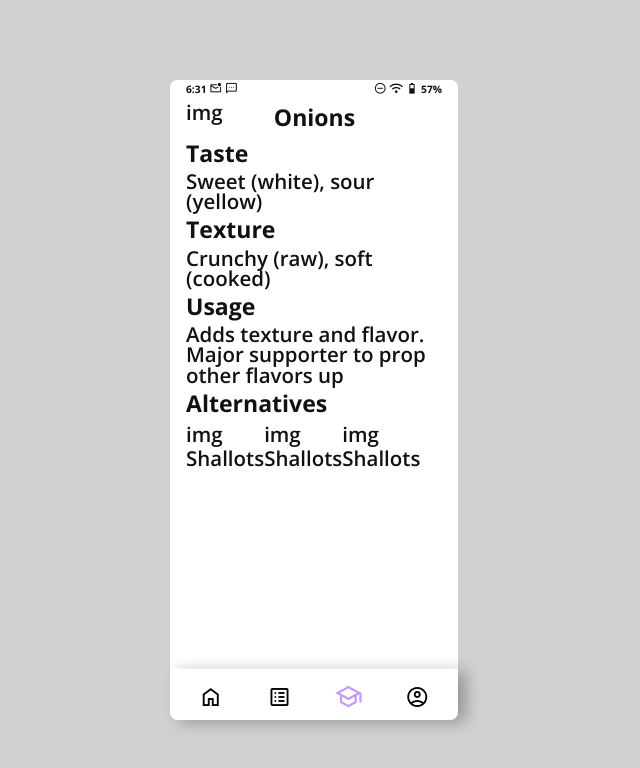
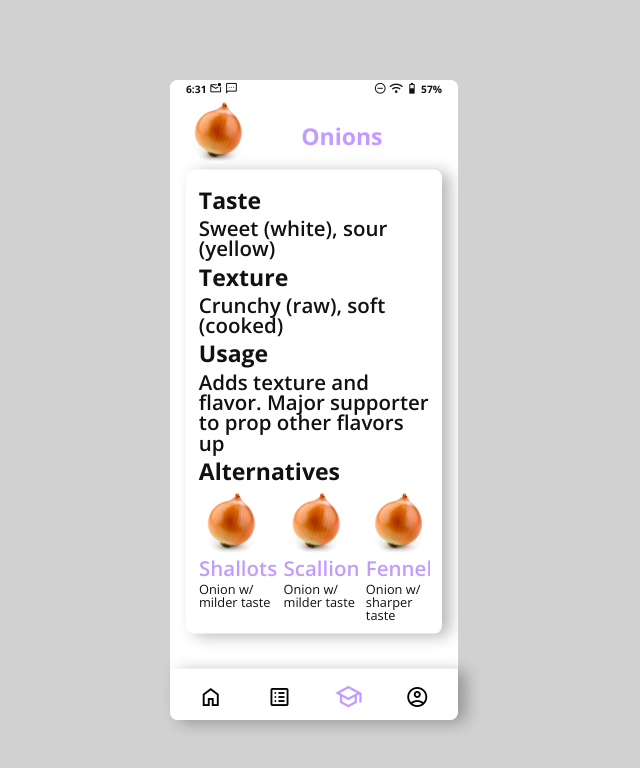
Before and after one commit to Hahkobeh/cooking-instructor, a React (Vite) app: page /learn/LearnIngredient in a window 1280 px wide. Shown: the top 768 px of the page, without its empty margins (326-966 px from the left). Built offline with nearby package versions, Linux system fonts and the light colour scheme.

Commit message:
Styling for learn ingredients page

```diff
--- a/src/pages/learn/LearnIngredient.jsx
+++ b/src/pages/learn/LearnIngredient.jsx
@@ -1,12 +1,13 @@
-import './learnsub.module.scss';
+import styles from './learnsub.module.scss';
 
 const LearnIngredient = () => {
 	return (
 		<div>
             <div style={{display: "flex"}}>
-                <h2 style={{borderWidth: 20,borderColor: 'black'}}>img</h2>
-                <h1 style={{marginLeft: '20%'}}>Onions</h1>
+                <img src='/onion.jpg'></img>
+                <h1 style={{marginLeft: '20%', marginTop:"10%"}}><span className='accent'>Onions</span></h1>
             </div>
+			<div className={styles.card}>
 				<div>
 					<h1>Taste</h1>
 					<h2>Sweet (white), sour (yellow)</h2>
@@ -21,18 +22,22 @@ const LearnIngredient = () => {
 				</div>
 				<div>
 					<h1>Alternatives</h1>
-				<div style={{display: 'flex'}}>
-					<div>
-						<h2>img</h2>
-						<h2>Shallots</h2>
+					<div style={{display: 'flex'}} className={styles.scrollable}>
+						<div className={styles.alt}>
+							<img src='/onion.jpg'></img>
+							<h2><span className='accent'>Shallots</span></h2>
+							<h6>Onion w/ milder taste</h6>
 						</div>
-					<div style={{}}>
-						<h2>img</h2>
-						<h2>Shallots</h2>
+						<div className={styles.alt}>
+							<img src='/onion.jpg'></img>
+							<h2><span className='accent'>Scallion</span></h2>
+							<h6>Onion w/ milder taste</h6>
 						</div>
-					<div>
-						<h2>img</h2>
-						<h2>Shallots</h2>
+						<div className={styles.alt}>
+							<img src='/onion.jpg'></img>
+							<h2><span className='accent'>Fennel</span></h2>
+							<h6>Onion w/ sharper taste</h6>
+						</div>
 					</div>
 				</div>
 			</div>
--- a/src/pages/learn/learnsub.module.scss
+++ b/src/pages/learn/learnsub.module.scss
@@ -1,9 +1,39 @@
 @use '../../styles/variables.scss';
+
+img
+{
+    height: 80px;
+    width: 80px;
+    border-radius: 50%;
+    border: 1px solid grey;
+    padding: 10px
+}
 
 div
 {
     margin-top: 8px;
     margin-bottom: 8px;
+}
+
+.alt
+{
+    margin-right: 8px;
+    //margin-left: 8px;
+}
+
+.scrollable
+{
+    overflow-y: hidden;
+    overflow-x: auto;
+}
+
+.card {
+	width: 100%;
+	margin: 8px auto;
+	box-sizing: border-box;
+	box-shadow: variables.$shadow;
+	border-radius: 10px;
+	padding: 16px;
 }
 
  ul.a
```
Also changed, not shown: public/onion.jpg (added). Lines whose indentation alone changed are shown as unchanged.
